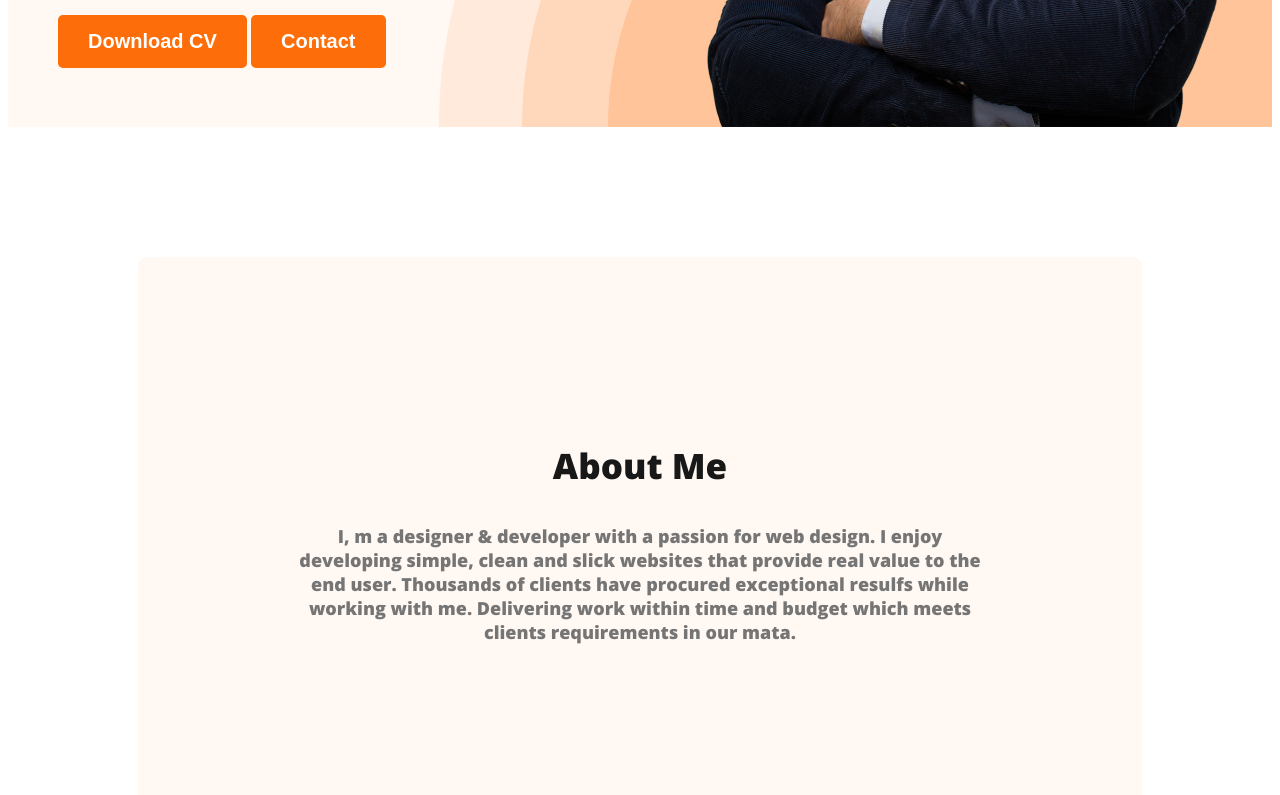
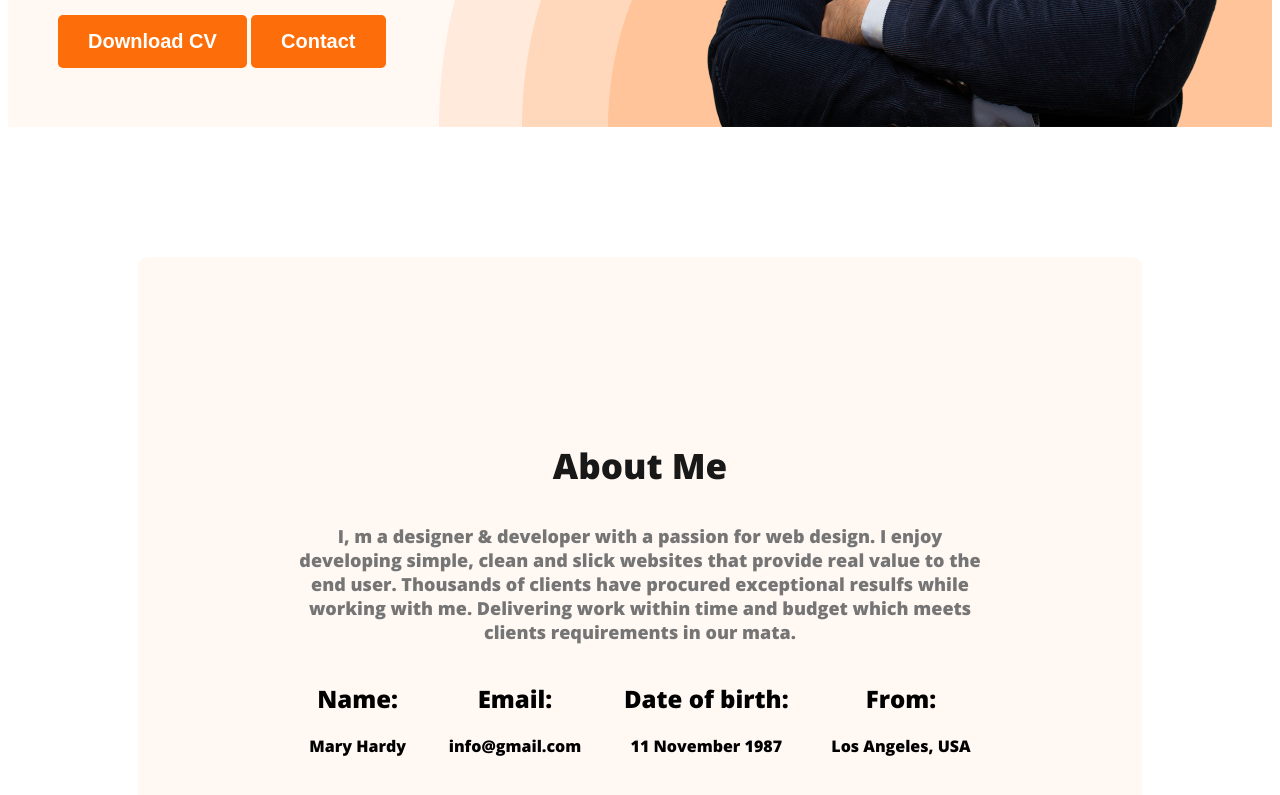
Before and after one commit to ANIKSURODHAR/Developer-portfolio, a plain HTML site: page index.html in a window 1280 px wide. Shown: the part 738-1533 px from the top of the page. Drawn offline with nearby package versions, Linux system fonts and the light colour scheme.

Commit message:
new add info

```diff
--- a/index.html
+++ b/index.html
@@ -43,9 +43,28 @@
          real value to the end user. Thousands of clients have procured
          exceptional resulfs while working with me. Delivering work
          within time and budget which meets clients requirements in our
-         mata.</p>
+         mata.</p >
 
+         <div class="about-info-container">
+         <div class="about-info">
+          <h2 class="info-title">Name:</h2>
+          <p class="info-description">Mary Hardy</p>
+        </div>
+        <div class="about-info">
+          <h2 class="info-title">Email:</h2>
+          <p class="info-description">info@gmail.com</p>
+        </div>
+        <div class="about-info">
+          <h2 class="info-title">Date of birth:</h2>
+          <p class="info-description">11 November 1987</p>
+        </div>
+        <div class="about-info">
+          <h2 class="info-title">From:</h2>
+          <p class="info-description">Los Angeles, USA</p>
+        </div>
+      </div>
      </section>
+
     </main>
     <footer>
 
--- a/style/portfolio.css
+++ b/style/portfolio.css
@@ -103,3 +103,11 @@ p.summary{
     font-style: normal;
     font-weight: 400;
 }
+.about-info-container{
+    display: flex;
+    justify-content: space-around;
+
+}
+.about-info{
+    text-align: center;
+}
```
